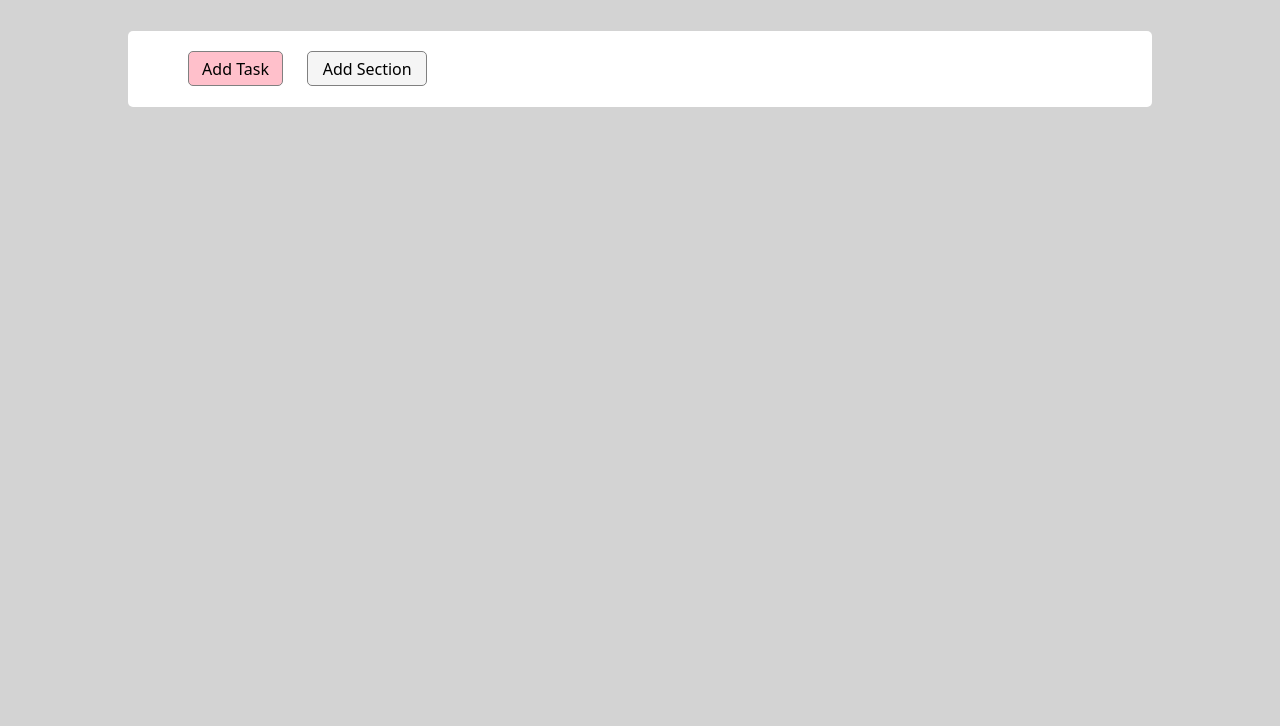
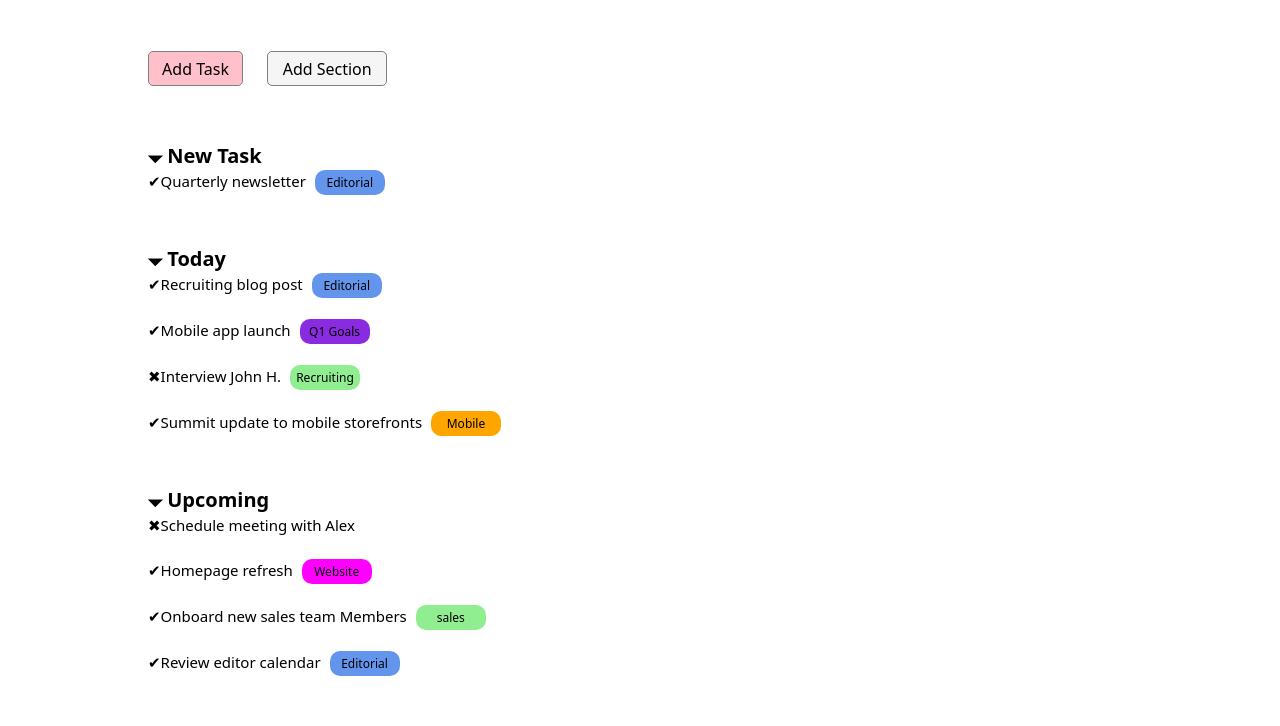
Before and after one commit to Gdr0/html-css-toboolist, a plain HTML site: page index.html in a window 1280 px wide. Shown: the part 74-800 px from the top of the page. Drawn offline with Linux system fonts and the light colour scheme.

Commit message:
terminato main

```diff
--- a/index.html
+++ b/index.html
@@ -20,6 +20,53 @@
         <span class="section"> Add Section</span>
       </div>
       <!-- container pulsanti -->
+      <!-- inizio to do list -->
+      <div class="lista-task">
+        <!-- new task -->
+        <h3 class="new-task">&#128899; New Task</h3>
+        <div class="box-impegno">
+          <span class="impegno">&#10004;Quarterly newsletter</span>
+          <span class="editorial">Editorial</span>
+        </div>
+        <!-- Today-->
+        <h3 class="new-task">&#128899; Today</h3>
+        <div class="box-impegno">
+          <span class="impegno">&#10004;Recruiting blog post</span>
+          <span class="editorial">Editorial</span>
+        </div>
+        <div class="box-impegno">
+          <span class="impegno">&#10004;Mobile app launch</span>
+          <span class="q1_goals">Q1 Goals</span>
+        </div>
+        <div class="box-impegno">
+          <span class="impegno">&#10006;Interview John H.</span>
+          <span class="recruiting">Recruiting</span>
+        </div>
+        <div class="box-impegno">
+          <span class="impegno"
+            >&#10004;Summit update to mobile storefronts</span
+          >
+          <span class="mobile">Mobile</span>
+        </div>
+        <!-- upcoming -->
+        <h3 class="new-task">&#128899; Upcoming</h3>
+        <div class="box-impegno">
+          <span class="impegno">&#10006;Schedule meeting with Alex</span>
+          <!-- <span class="editorial">Editorial</span> -->
+        </div>
+        <div class="box-impegno">
+          <span class="impegno">&#10004;Homepage refresh</span>
+          <span class="website">Website</span>
+        </div>
+        <div class="box-impegno">
+          <span class="impegno">&#10004;Onboard new sales team Members</span>
+          <span class="recruiting">sales</span>
+        </div>
+        <div class="box-impegno">
+          <span class="impegno">&#10004;Review editor calendar</span>
+          <span class="editorial">Editorial</span>
+        </div>
+      </div>
     </main>
   </body>
 </html>
--- a/style.css
+++ b/style.css
@@ -2,7 +2,7 @@
   margin: 0;
   padding: 0;
   box-sizing: border-box;
-  background-color: lightgray;
+  /* background-color: lightgray; */
 }
 :root {
   font-family: system-ui, -apple-system, BlinkMacSystemFont, "Segoe UI", Roboto,
@@ -33,10 +33,10 @@
   margin-top: 50px;
   line-height: 35px;
   border-radius: 5px;
+  margin-bottom: 5px;
 }
 
 .task {
-  margin-left: 40px;
   background-color: pink;
   display: inline-block;
   height: 35px;
@@ -56,3 +56,85 @@
   text-align: center;
   border: 1px solid grey;
 }
+
+.lista-task {
+  width: 80%;
+  background-color: white;
+  margin: auto;
+  border-radius: 5px;
+  height: 100%;
+  padding-bottom: 20px;
+}
+
+.new-task {
+  background-color: white;
+  margin-top: 30px;
+  display: inline-block;
+  padding-left: 20px;
+  font-size: 20px;
+}
+
+.box-impegno {
+  background-color: white;
+  margin: auto;
+  line-height: 25px;
+  border-radius: 10px;
+  padding-left: 20px;
+  width: 100%;
+  font-size: 15px;
+  margin-bottom: 20px;
+}
+
+.editorial {
+  margin-left: 5px;
+  background-color: cornflowerblue;
+  display: inline-block;
+  height: 25px;
+  width: 70px;
+  border-radius: 10px;
+  text-align: center;
+  font-size: 12px;
+}
+.q1_goals {
+  margin-left: 5px;
+  background-color: blueviolet;
+  display: inline-block;
+  height: 25px;
+  width: 70px;
+  border-radius: 10px;
+  text-align: center;
+  font-size: 12px;
+}
+
+.recruiting {
+  margin-left: 5px;
+  background-color: lightgreen;
+  display: inline-block;
+  height: 25px;
+  width: 70px;
+  border-radius: 10px;
+  text-align: center;
+  font-size: 12px;
+}
+
+.mobile {
+  margin-left: 5px;
+  background-color: orange;
+  display: inline-block;
+  height: 25px;
+  width: 70px;
+  border-radius: 10px;
+  text-align: center;
+  font-size: 12px;
+}
+
+.website {
+  margin-left: 5px;
+  background-color: fuchsia;
+  display: inline-block;
+  height: 25px;
+  width: 70px;
+  border-radius: 10px;
+  text-align: center;
+  font-size: 12px;
+}
```
